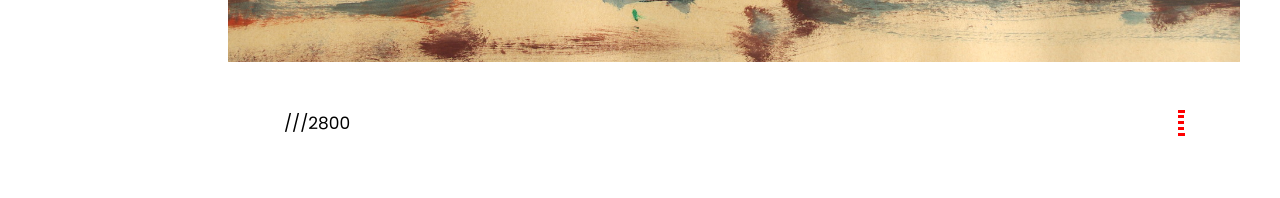
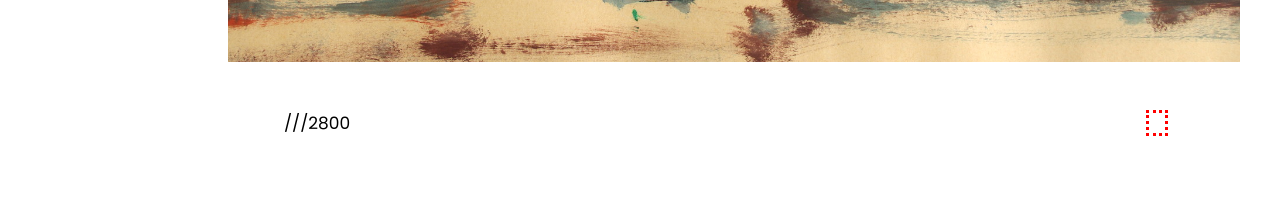
Before and after one commit to hansomatig/kunst-am-kirchberg, a Jekyll site: the page built from _artworks/bacon-9.markdown, in a window 1280 px wide. Shown: the part 750-948 px from the top of the page. Built offline with Jekyll 4.4.1, drawn with Linux system fonts in a browser that asks for light colours.

Commit message:
number fix

```diff
--- a/_sass/_infoBox.scss
+++ b/_sass/_infoBox.scss
@@ -19,6 +19,8 @@
     margin-top: 3rem;
     justify-content: space-between;
     .number{
+        padding: 0.5rem;
+        margin: 0 1rem 0 0;
         color: red;
         border: dotted red;
     }
```
